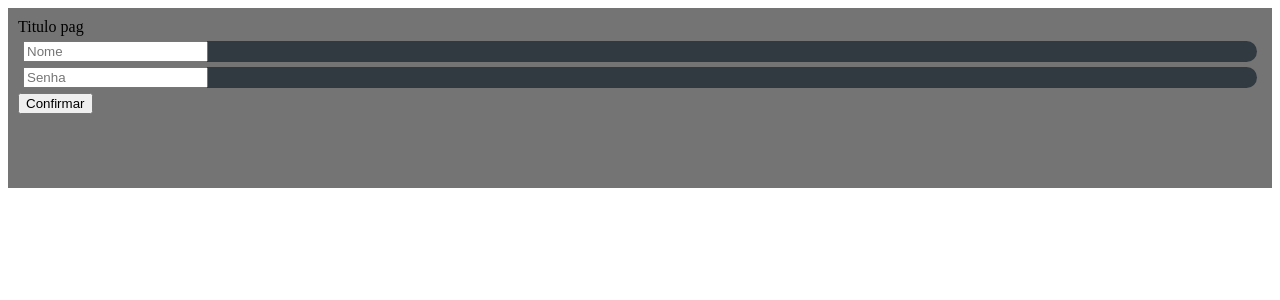
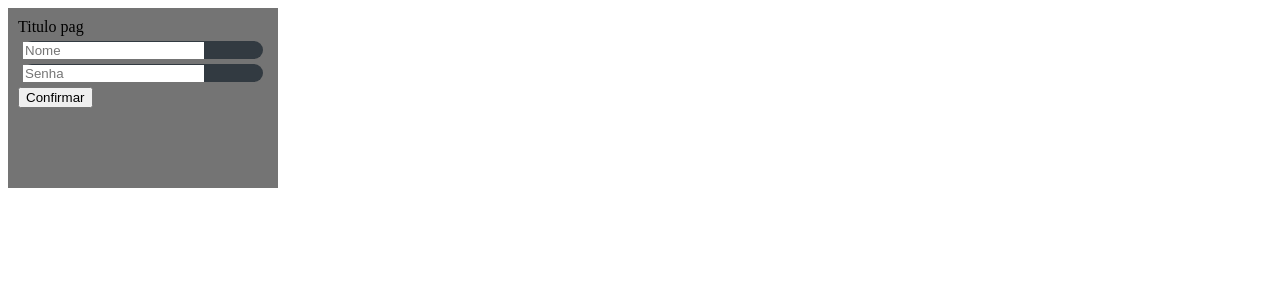
Before and after one commit to Bilango/Bilango.github.io, a SvelteKit app: page / in a window 1280 px wide. Shown: the top 300 px of the page. Built offline with nearby package versions, Linux system fonts and the light colour scheme.

Commit message:
fasefwaf

```diff
--- a/src/routes/+page.svelte
+++ b/src/routes/+page.svelte
@@ -11,7 +11,11 @@
     div.user{
         background-color: rgb(116, 116, 116);
         height: 160px;
+        width: 250px;
         padding: 10px;
+    }
+    input{
+        border:none;
     }
 
     div.input{
```
